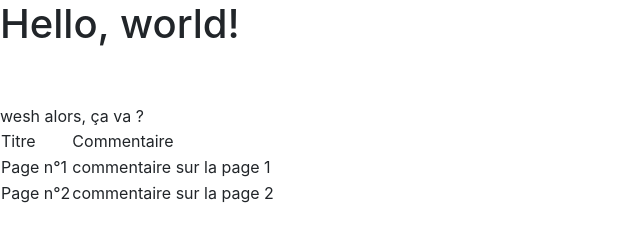
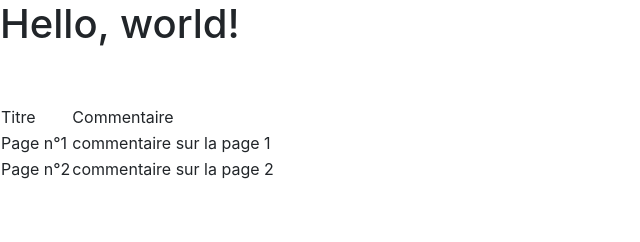
Before and after one commit to bennismehdi91/dbt-delivers_wagon, a plain HTML site: page index.html in a window 1280 px wide. Shown: the whole page, without its empty margins (0-640 px from the left). Drawn offline with nearby package versions, Linux system fonts and the light colour scheme.

Commit message:
Remove line with wesh alors

```diff
--- a/index.html
+++ b/index.html
@@ -10,7 +10,6 @@
   <body>
     <h1>Hello, world! </h1>
 <br><br>
-wesh alors, ça va ?
 <table>
     <tr>
         <td> Titre</td>
```
